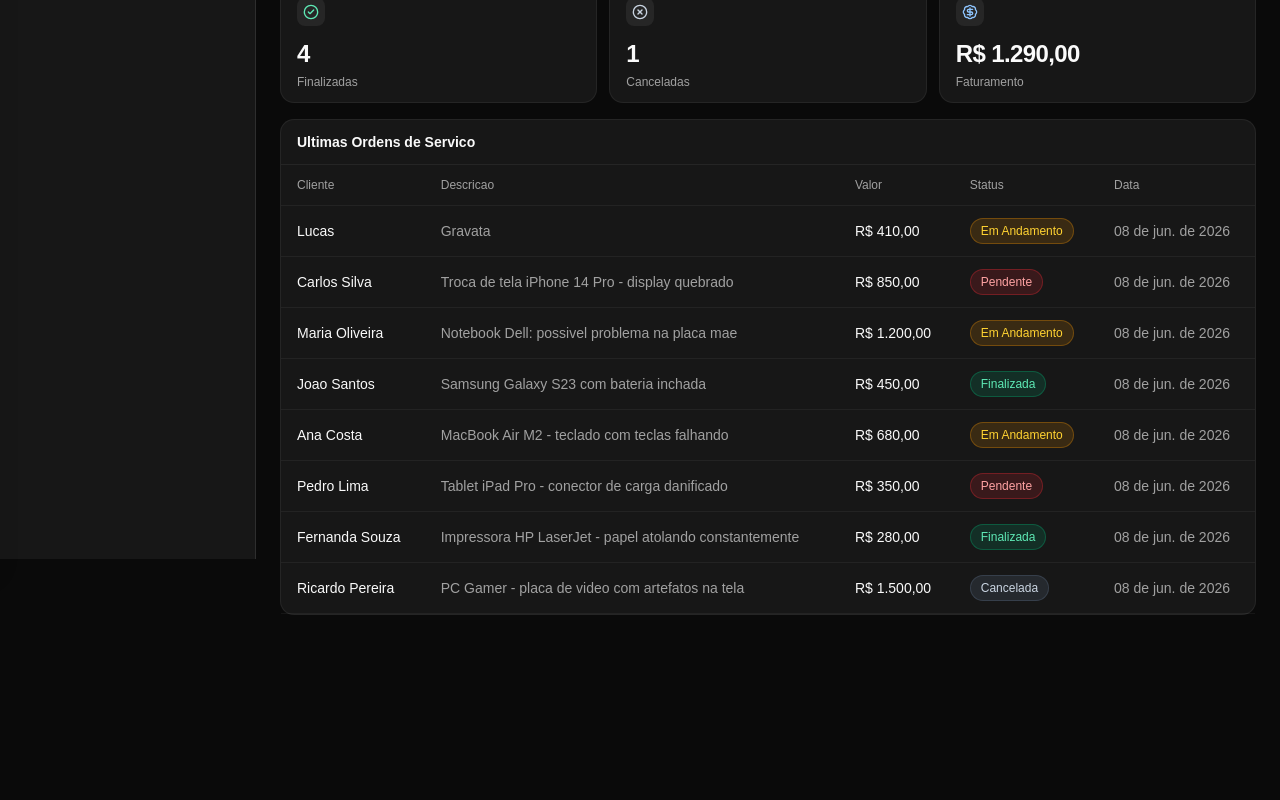
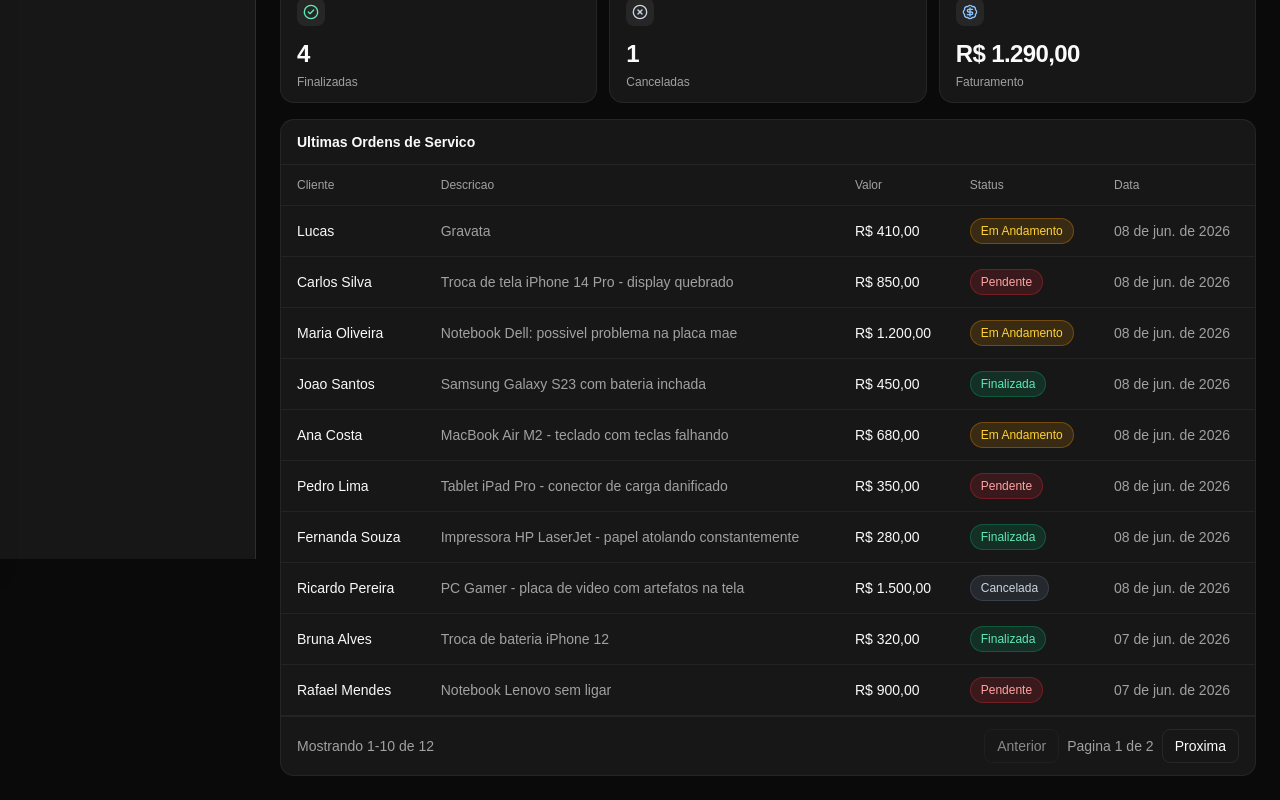
Before and after one commit to Lucas3lima/teste-fullstack-junior-influx, a React (Vite) app in the folder template-candidato/: page / in a window 1280 px wide. Shown: the part 241-1041 px from the top of the page. Before the commit the page ends 880 px from the top, so only its background shows below. Built offline with nearby package versions, Linux system fonts and the light colour scheme.

Commit message:
feat: implementa paginação reutilizável (10 por página) no OrdersTable do dashboard

```diff
--- a/template-candidato/src/components/dashboard/OrdersTable.jsx
+++ b/template-candidato/src/components/dashboard/OrdersTable.jsx
@@ -1,6 +1,35 @@
+import { useEffect, useMemo, useState } from 'react';
+import PaginationControls from '@/components/shared/PaginationControls';
 import StatusBadge from './StatusBadge';
 
 function OrdersTable({ orders, formatCurrency, formatDate }) {
+  const pageSize = 10;
+  const [page, setPage] = useState(1);
+
+  const totalItems = orders.length;
+  const totalPages = Math.ceil(totalItems / pageSize);
+
+  useEffect(() => {
+    if (totalPages === 0) {
+      setPage(1);
+      return;
+    }
+
+    if (page > totalPages) {
+      setPage(totalPages);
+    }
+  }, [page, totalPages]);
+
+  const paginatedOrders = useMemo(() => {
+    const start = (page - 1) * pageSize;
+    const end = start + pageSize;
+    return orders.slice(start, end);
+  }, [orders, page]);
+
+  const onPrevious = () => setPage((current) => Math.max(current - 1, 1));
+  const onNext = () =>
+    setPage((current) => Math.min(current + 1, Math.max(totalPages, 1)));
+
   return (
     <section className="rounded-xl border border-border/60 bg-card">
       <header className="border-b border-border/60 px-4 py-3">
@@ -19,7 +48,17 @@ function OrdersTable({ orders, formatCurrency, formatDate }) {
             </tr>
           </thead>
           <tbody>
-            {orders.map((order) => (
+            {paginatedOrders.length === 0 ? (
+              <tr>
+                <td
+                  colSpan={5}
+                  className="px-4 py-8 text-center text-sm text-muted-foreground"
+                >
+                  Nenhuma ordem de servico encontrada.
+                </td>
+              </tr>
+            ) : (
+              paginatedOrders.map((order) => (
                 <tr
                   key={order.id}
                   className="border-b border-border/50 transition-colors hover:bg-muted/40"
@@ -36,10 +75,20 @@ function OrdersTable({ orders, formatCurrency, formatDate }) {
                     {formatDate(order.createdAt)}
                   </td>
                 </tr>
-            ))}
+              ))
+            )}
           </tbody>
         </table>
       </div>
+
+      <PaginationControls
+        page={page}
+        totalPages={totalPages}
+        totalItems={totalItems}
+        pageSize={pageSize}
+        onPrevious={onPrevious}
+        onNext={onNext}
+      />
     </section>
   );
 }
--- /dev/null
+++ b/template-candidato/src/components/shared/PaginationControls.jsx
@@ -0,0 +1,45 @@
+function PaginationControls({
+  page,
+  totalPages,
+  totalItems,
+  pageSize,
+  onPrevious,
+  onNext,
+}) {
+  const start = totalItems === 0 ? 0 : (page - 1) * pageSize + 1;
+  const end = totalItems === 0 ? 0 : Math.min(page * pageSize, totalItems);
+
+  return (
+    <footer className="flex flex-col gap-3 border-t border-border/60 px-4 py-3 text-sm sm:flex-row sm:items-center sm:justify-between">
+      <p className="text-xs text-muted-foreground sm:text-sm">
+        Mostrando {start}-{end} de {totalItems}
+      </p>
+
+      <div className="flex items-center gap-2">
+        <button
+          type="button"
+          onClick={onPrevious}
+          disabled={page <= 1}
+          className="rounded-md border border-border/70 px-3 py-1.5 text-xs font-medium transition-colors hover:bg-muted disabled:cursor-not-allowed disabled:opacity-50 sm:text-sm"
+        >
+          Anterior
+        </button>
+
+        <span className="text-xs text-muted-foreground sm:text-sm">
+          Pagina {totalPages === 0 ? 0 : page} de {totalPages}
+        </span>
+
+        <button
+          type="button"
+          onClick={onNext}
+          disabled={page >= totalPages || totalPages === 0}
+          className="rounded-md border border-border/70 px-3 py-1.5 text-xs font-medium transition-colors hover:bg-muted disabled:cursor-not-allowed disabled:opacity-50 sm:text-sm"
+        >
+          Proxima
+        </button>
+      </div>
+    </footer>
+  );
+}
+
+export default PaginationControls;
--- a/template-candidato/src/pages/DashboardPage.jsx
+++ b/template-candidato/src/pages/DashboardPage.jsx
@@ -26,7 +26,7 @@ function DashboardPage() {
 
   const latestOrders = [...mockOrders]
     .sort((a, b) => new Date(b.createdAt) - new Date(a.createdAt))
-    .slice(0, 8);
+    .slice(0, 12);
 
   const formatCurrency = (value) =>
     new Intl.NumberFormat('pt-BR', {
```
Lines whose indentation alone changed are shown as unchanged.
